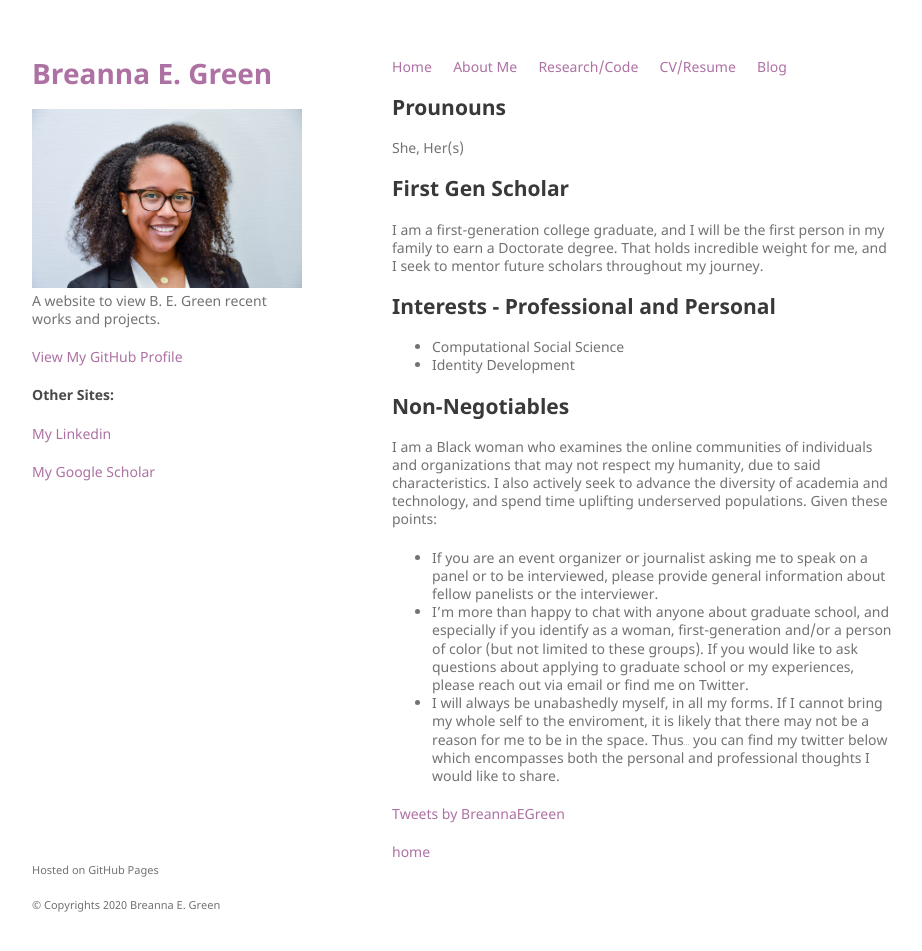
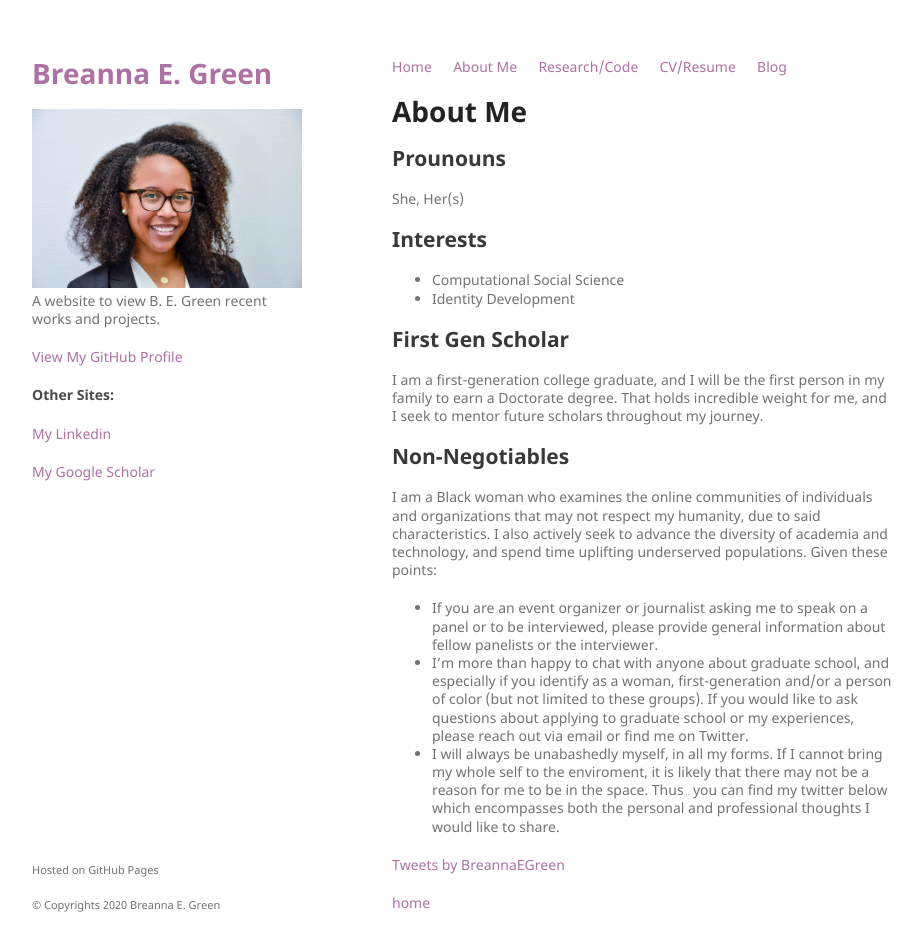
Before and after one commit to bregreen/bregreen.github.io, a Jekyll site: the page built from about.md, in a window 1280 px wide and 982 px high. Shown: the top 951 px of the window, without its empty margins (178-1100 px from the left). Built offline with Jekyll 4.4.1, drawn with Linux system fonts in a browser that asks for light colours; nearby versions of some CDN libraries; comment, search, counter and statistics services are not loaded; our own code applies the rules of GitHub Pages for plain Markdown files.

Commit message:
Update about.md

```diff
--- a/about.md
+++ b/about.md
@@ -3,19 +3,20 @@ layout: default
 Title: About Me
 ---
 
+# About Me
+
 ## Prounouns
 
 She, Her(s)
 
+## Interests
+
+* Computational Social Science
+* Identity Development
+
 ## First Gen Scholar
 
 I am a first-generation college graduate, and I will be the first person in my family to earn a Doctorate degree. That holds incredible weight for me, and I seek to mentor future scholars throughout my journey.
-
-
-## Interests - Professional and Personal
-
-* Computational Social Science
-* Identity Development
 
 
 ## Non-Negotiables
```
